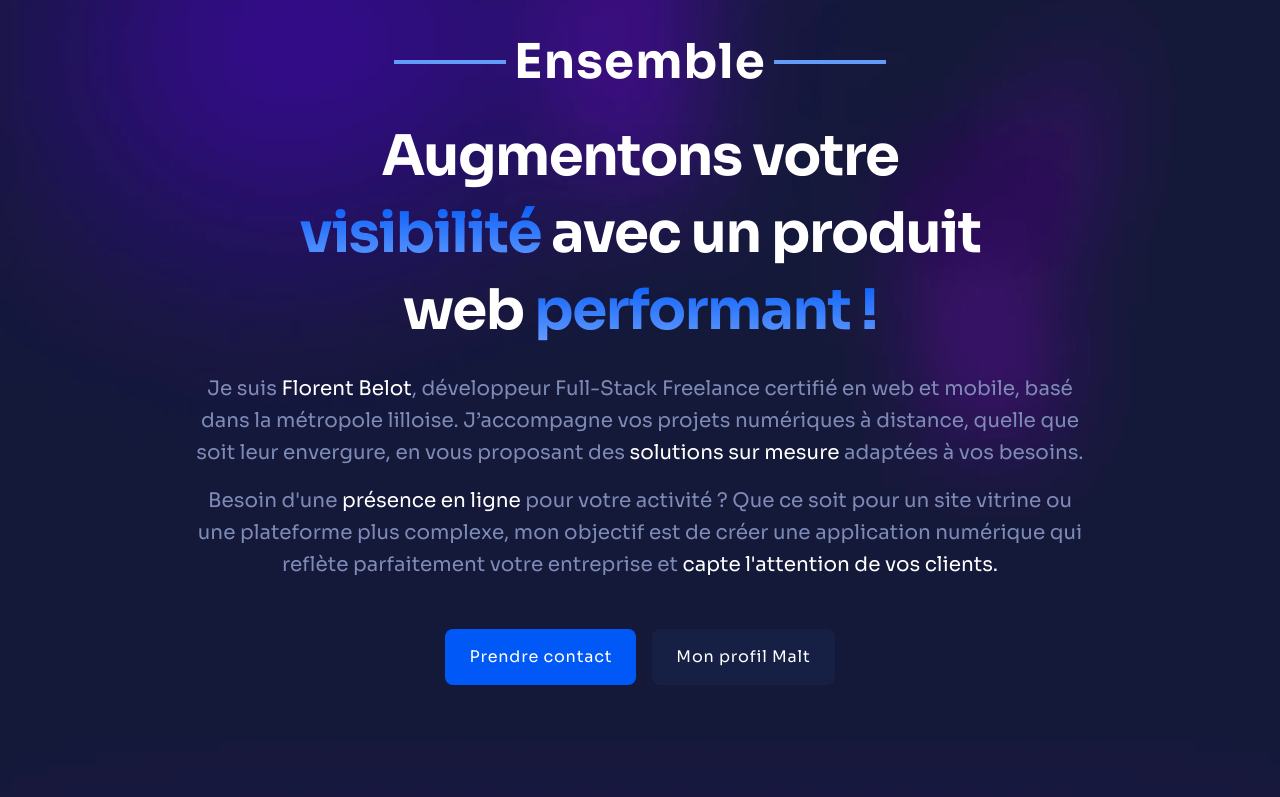
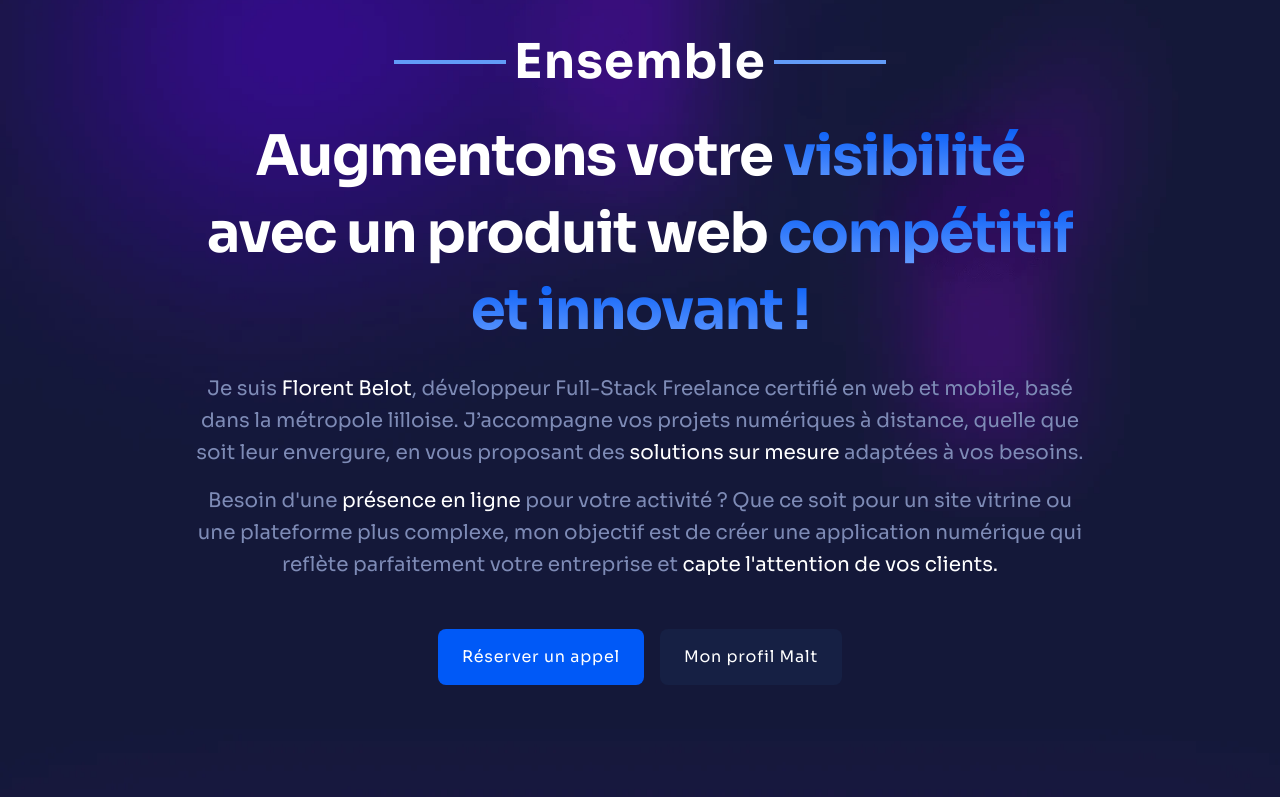
Before and after one commit to OnaFlorent/RealWeb-Expertise, a React (Vite) app: page / in a window 1280 px wide. Shown: the part 383-1180 px from the top of the page. Built offline with nearby package versions, Linux system fonts and the light colour scheme.

Commit message:
Footer/Hero/Pricing

```diff
--- a/package.json
+++ b/package.json
@@ -15,8 +15,7 @@
     "lucide-react": "^0.454.0",
     "react": "^18.3.1",
     "react-dom": "^18.3.1",
-    "react-helmet-async": "^2.0.5",
-    "react-type-animation": "^3.2.0"
+    "react-helmet-async": "^2.0.5"
   },
   "devDependencies": {
     "@eslint/js": "^9.9.0",
--- a/src/components/Footer.jsx
+++ b/src/components/Footer.jsx
@@ -27,7 +27,7 @@ export const Footer = () => {
         </div>
         <div>
           © 2024{" "}
-          <a href="/" title="RealWeb Studio" rel="noopener noreferrer">
+          <a href="mailto:florent.belot.dev@gmail.com" title="RealWeb Studio" rel="noopener noreferrer">
             RealWeb Studio{" "}
           </a>
           - Tous droits réservés.
--- a/src/components/Hero.jsx
+++ b/src/components/Hero.jsx
@@ -3,7 +3,6 @@ import profileImgWebp from "../../src/assets/hero/profile_img.webp";
 import { Button } from "./Button";
 import { Container } from "./Container";
 import { motion } from "framer-motion";
-import { TypeAnimation } from "react-type-animation";
 
 import { fadeInOnScroll } from "../motion/motionVariants";
 
@@ -52,29 +51,14 @@ const Hero = () => {
                     aria-hidden="true"
                   ></span>
                 </div>
-                <h1 className="h1 font-bold leading-snug tracking-tight max-w-full sm:max-w-3xl mx-auto">
+                <h1 className="h1 font-bold leading-snug tracking-tight max-w-full mx-auto">
                   Augmentons votre{" "}
                   <span className="bg-clip-text text-transparent bg-gradient-to-b from-p-3 to-p-2">
                     visibilité
                   </span>{" "}
                   avec un produit web{" "}
-                  <span className="block sm:inline">
-                    <TypeAnimation
-                      preRenderFirstString={true}
-                      sequence={[
-                        "compétitif !",
-                        2000,
-                        "innovant !",
-                        2000,
-                        "performant !",
-                        2000,
-                      ]}
-                      speed={50}
-                      repeat={Infinity}
-                      wrapper="span"
-                      cursor={false}
-                      className="bg-clip-text text-transparent bg-gradient-to-b from-p-3 to-p-2"
-                    />
+                  <span className="bg-clip-text text-transparent bg-gradient-to-b from-p-3 to-p-2">
+                    compétitif et innovant !
                   </span>
                 </h1>
               </div>
@@ -112,8 +96,13 @@ const Hero = () => {
               }}
               className="flex justify-center space-x-4 py-4"
             >
-              <Button theme="primary" href="mailto:florent.belot.dev@gmail.com">
-                Prendre contact
+              <Button
+                theme="primary"
+                href="https://calendly.com/florent-belot-dev/premier-echange"
+                target="_blank"
+                rel="noopener noreferrer"
+              >
+                Réserver un appel
               </Button>
               <Button
                 theme="secondary"
--- a/src/components/Pricing.jsx
+++ b/src/components/Pricing.jsx
@@ -134,8 +134,8 @@ const PricingCard = ({ price, visibleFeatureCount }) => {
         />
         <div className="flex flex-col justify-center text-center items-center text-xs text-n-3">
           <span>* Tarifs hors options</span>
-          <span>** Offert la première année, puis €20/an</span>
-          <span>*** Offert la première année, puis à partir de €20/an</span>
+          <span>** Offert la première année, puis €19/an</span>
+          <span>*** Offert la première année, puis à partir de €29/an</span>
         </div>
       </div>
     </motion.div>
--- a/src/constants/index.js
+++ b/src/constants/index.js
@@ -217,7 +217,7 @@ export const pricing = [
   {
     id: "0",
     plan: "Basique | Express",
-    amount: 300,
+    amount: 349,
     featured: false,
     features: [
       { description: "Élaboration du cahier des charges.", included: true },
@@ -241,7 +241,7 @@ export const pricing = [
   {
     id: "1",
     plan: "Populaire",
-    amount: 600,
+    amount: 629,
     featured: true,
     features: [
       { description: "Élaboration du cahier des charges.", included: true },
@@ -268,7 +268,7 @@ export const pricing = [
   {
     id: "2",
     plan: "Premium",
-    amount: 1000,
+    amount: 1049,
     featured: false,
     features: [
       { description: "Élaboration du cahier des charges.", included: true },
@@ -290,6 +290,6 @@ export const pricing = [
       { description: "Maintenance ***", included: true },
       { description: "Jusqu'à 3 réajustements", included: true },
     ],
-    text: "Conception web premium: un site web unique avec plusieurs pages, entièrement personnalisé pour vous !",
+    text: "Conception web premium : Un site web unique avec plusieurs pages, entièrement personnalisé pour vous !",
   },
 ];
```
Also changed, not shown: 1 other file (tests, documents, lock files or other folders).
